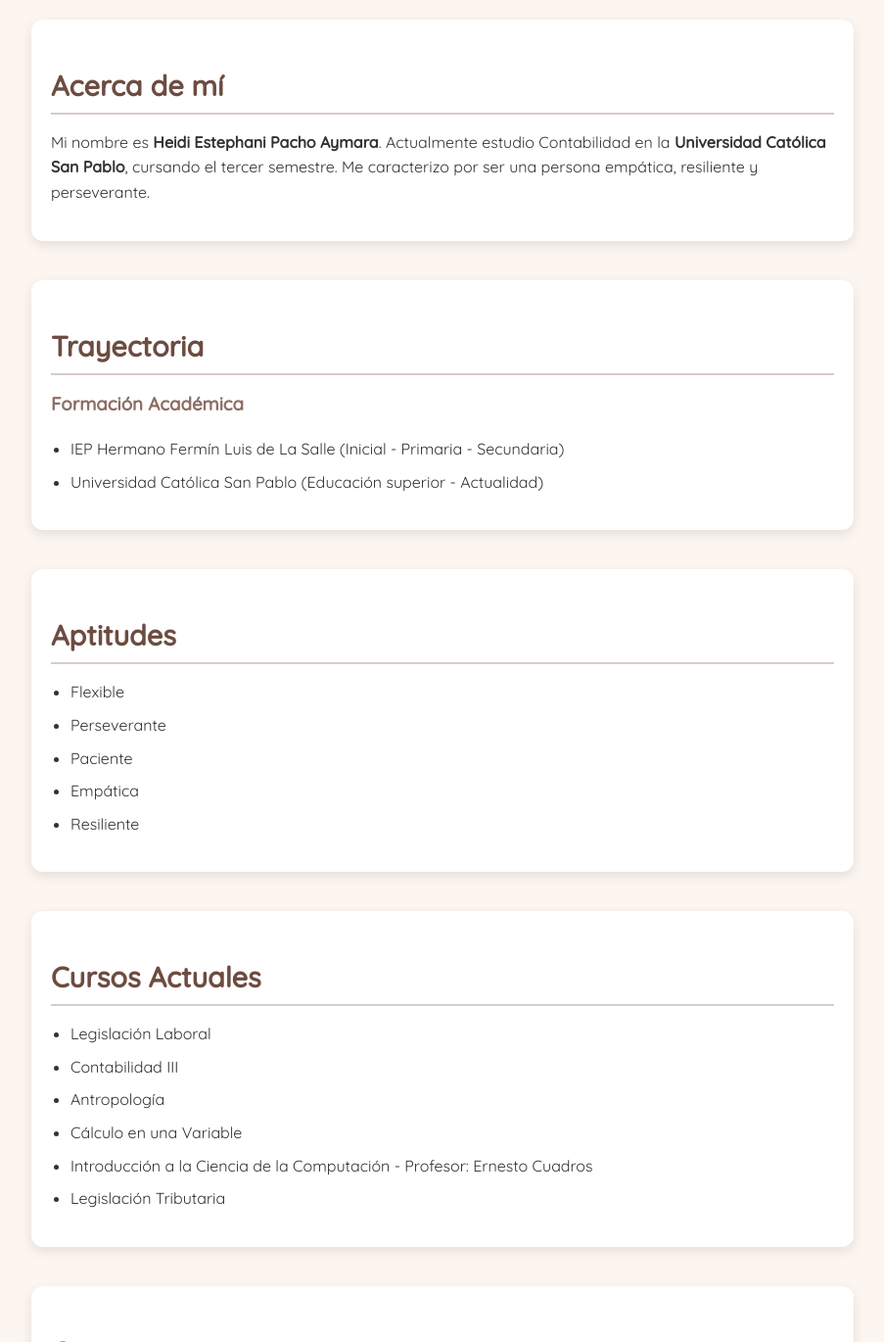
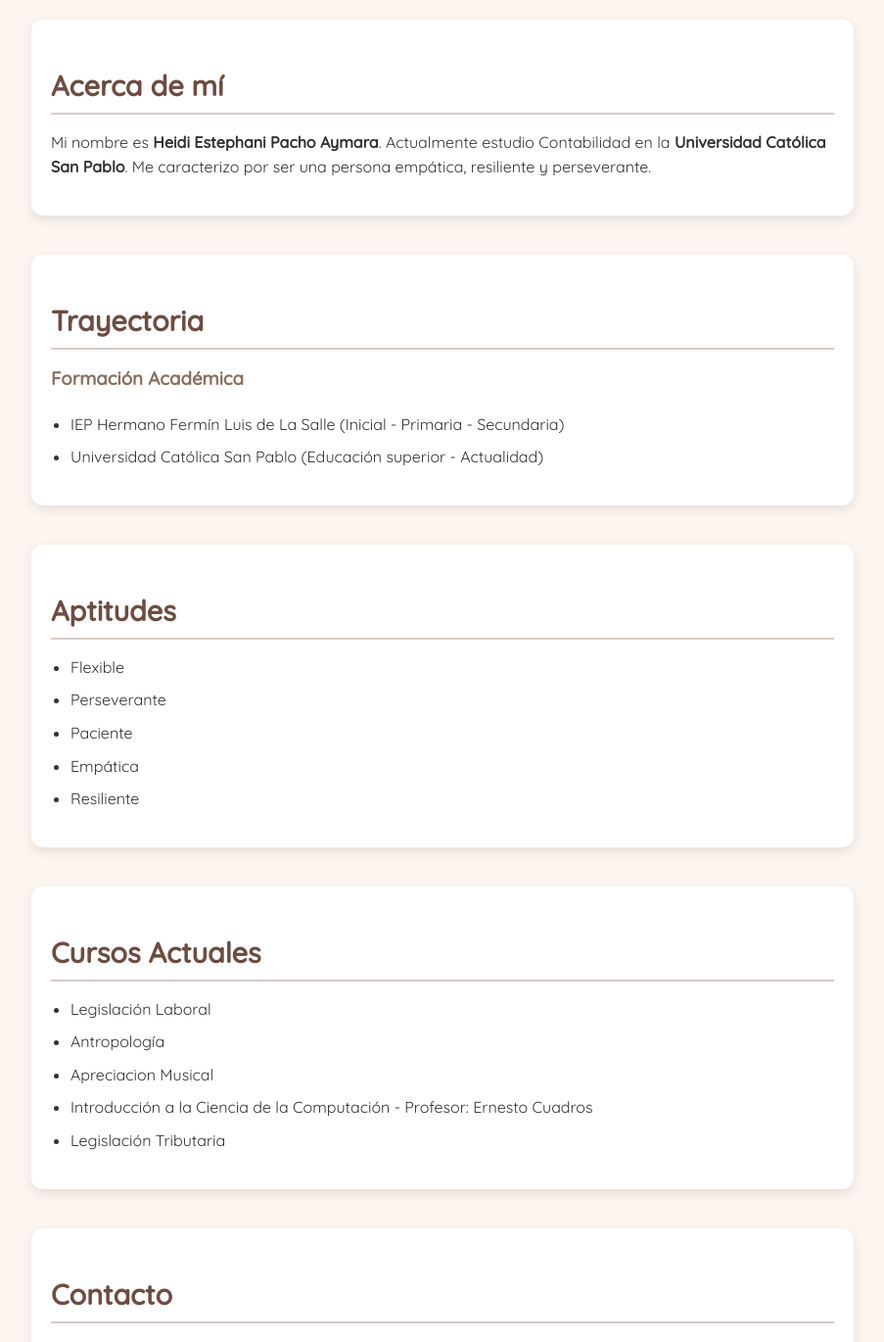
Before and after one commit to HeidiPacho/HeidiEstephaniPachoAymara, a plain HTML site: page index.html in a window 1280 px wide. Shown: the part 260-1630 px from the top of the page at 98% size, without its empty margins (188-1091 px from the left). Drawn offline with nearby package versions, Linux system fonts and the light colour scheme.

Commit message:
Update index.html

```diff
--- a/index.html
+++ b/index.html
@@ -17,7 +17,7 @@
 
   <section>
     <h2>Acerca de mí</h2>
-    <p>Mi nombre es <strong>Heidi Estephani Pacho Aymara</strong>. Actualmente estudio Contabilidad en la <strong>Universidad Católica San Pablo</strong>, cursando el tercer semestre. Me caracterizo por ser una persona empática, resiliente y perseverante.</p>
+    <p>Mi nombre es <strong>Heidi Estephani Pacho Aymara</strong>. Actualmente estudio Contabilidad en la <strong>Universidad Católica San Pablo</strong>. Me caracterizo por ser una persona empática, resiliente y perseverante.</p>
   </section>
 
   <section>
@@ -44,9 +44,8 @@
     <h2>Cursos Actuales</h2>
     <ul>
       <li>Legislación Laboral</li>
-      <li>Contabilidad III</li>
       <li>Antropología</li>
-      <li>Cálculo en una Variable</li>
+      <li>Apreciacion Musical</li>
       <li>Introducción a la Ciencia de la Computación - Profesor: Ernesto Cuadros</li>
       <li>Legislación Tributaria</li>
     </ul>
```
